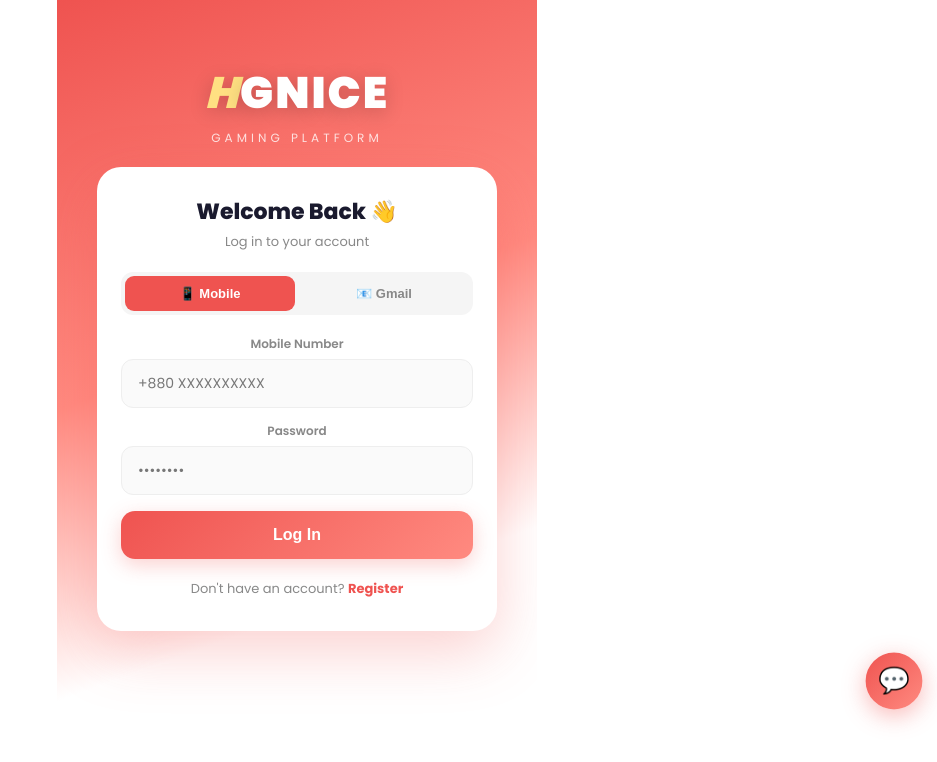
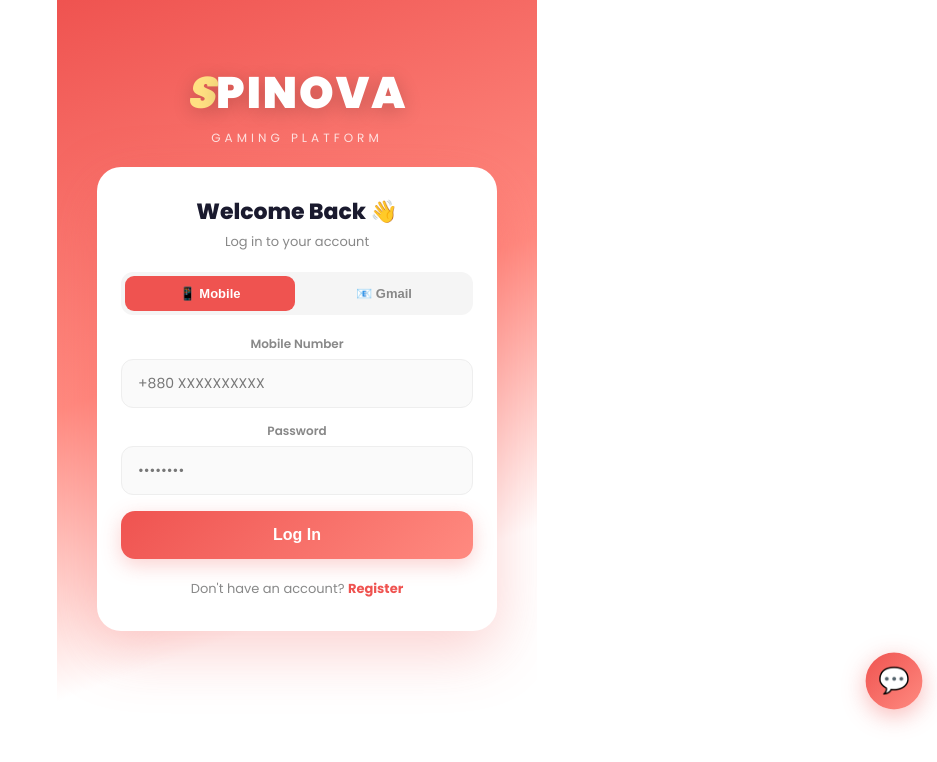
Before and after one commit to cinnamoncinnamon/rx8, a React (Vite) app: page / in a window 1280 px wide. Shown: the top 762 px of the page, without its empty margins (343-1280 px from the left). Built offline with nearby package versions, Linux system fonts and the light colour scheme.

Commit message:
Rebrand: HGNICE → SPINOVA

```diff
--- a/src/components/SupportChat.jsx
+++ b/src/components/SupportChat.jsx
@@ -11,7 +11,7 @@ const AUTO_REPLIES = [
 ];
 
 export default function SupportChat({ onClose, user }) {
-  const [messages, setMessages] = useState([{ from: "support", text: "👋 Welcome to HGNICE Support! How can I help you today?", time: new Date().toLocaleTimeString([], { hour: "2-digit", minute: "2-digit" }) }]);
+  const [messages, setMessages] = useState([{ from: "support", text: "👋 Welcome to SPINOVA Support! How can I help you today?", time: new Date().toLocaleTimeString([], { hour: "2-digit", minute: "2-digit" }) }]);
   const [input, setInput] = useState("");
   const [typing, setTyping] = useState(false);
   const bottomRef = useRef(null);
@@ -36,7 +36,7 @@ export default function SupportChat({ onClose, user }) {
         <button onClick={onClose} style={{ background:"none", border:"none", color:"rgba(255,255,255,.8)", fontSize:22, cursor:"pointer" }}>‹</button>
         <div style={{ width:38, height:38, borderRadius:"50%", background:"#128C7E", display:"flex", alignItems:"center", justifyContent:"center", fontSize:20 }}>🎧</div>
         <div style={{ flex:1 }}>
-          <div style={{ color:"#fff", fontWeight:700, fontSize:15 }}>HGNICE Support</div>
+          <div style={{ color:"#fff", fontWeight:700, fontSize:15 }}>SPINOVA Support</div>
           <div style={{ color:"#B2DFDB", fontSize:11 }}>{typing ? "typing..." : "🟢 Online"}</div>
         </div>
       </div>
--- a/src/games/aviator/TradingGame.jsx
+++ b/src/games/aviator/TradingGame.jsx
@@ -227,7 +227,7 @@ function TradingLoader({ onDone }) {
       ctx.textAlign   = "center";
       ctx.fillStyle   = "rgba(0,200,136,0.5)";
       ctx.shadowBlur  = 0;
-      ctx.fillText("HGNICE TRADING PLATFORM", W / 2, H * 0.21);
+      ctx.fillText("SPINOVA TRADING PLATFORM", W / 2, H * 0.21);
       ctx.restore();
 
       const bW = 240, bX = (W - bW) / 2, bY = H * 0.87;
--- a/src/games/lottery/WinGoGame.jsx
+++ b/src/games/lottery/WinGoGame.jsx
@@ -171,7 +171,7 @@ export default function WinGoGame({ balance, setBalance, onBack }) {
       <div style={{ background:gradient, padding:"0" }}>
         <div style={{ display:"flex", alignItems:"center", justifyContent:"space-between", padding:"12px 16px" }}>
           <button onClick={onBack} style={{ background:"rgba(255,255,255,.2)", border:"none", color:"#fff", fontSize:18, cursor:"pointer", borderRadius:8, padding:"6px 12px", fontFamily:"'Poppins',sans-serif" }}>‹ Back</button>
-          <div style={{ fontSize:20, fontWeight:900, color:"#fff", letterSpacing:1 }}><span style={{ fontStyle:"italic", color:"#FFE082" }}>H</span>GNICE</div>
+          <div style={{ fontSize:20, fontWeight:900, color:"#fff", letterSpacing:1 }}><span style={{ fontStyle:"italic", color:"#FFE082" }}>S</span>PINOVA</div>
           <div style={{ background:"rgba(255,255,255,.2)", borderRadius:16, padding:"5px 12px", color:"#fff", fontWeight:700, fontSize:13 }}>৳{balance.toFixed(2)}</div>
         </div>
         <div style={{ display:"flex", padding:"0 10px 12px", gap:6 }}>
--- a/src/pages/DepositSetup.jsx
+++ b/src/pages/DepositSetup.jsx
@@ -15,7 +15,7 @@ export default function DepositSetup({ contact, onDone }) {
       <style>{CSS}</style>
       <div style={{ paddingTop:50, paddingBottom:16, textAlign:"center" }}>
         <div style={{ fontSize:36, fontWeight:900, color:"#fff", letterSpacing:2 }}>
-          <span style={{ fontStyle:"italic", color:"#FFE082" }}>H</span>GNICE
+          <span style={{ fontStyle:"italic", color:"#FFE082" }}>S</span>PINOVA
         </div>
         <div style={{ color:"rgba(255,255,255,.8)", fontSize:13, marginTop:4 }}>💳 Payment Setup</div>
       </div>
--- a/src/pages/LoginScreen.jsx
+++ b/src/pages/LoginScreen.jsx
@@ -24,7 +24,7 @@ export default function LoginScreen({ onLogin, onGotoRegister }) {
       <style>{CSS}</style>
       <div style={{ paddingTop: 60, paddingBottom: 20, opacity: show ? 1 : 0, transform: show ? "translateY(0)" : "translateY(-30px)", transition: "all .7s ease", textAlign: "center" }}>
         <div style={{ fontSize: 44, fontWeight: 900, color: "#fff", letterSpacing: 2, textShadow: "0 4px 20px #0003" }}>
-          <span style={{ fontStyle: "italic", color: "#FFE082" }}>H</span>GNICE
+          <span style={{ fontStyle: "italic", color: "#FFE082" }}>S</span>PINOVA
         </div>
         <div style={{ color: "rgba(255,255,255,.8)", fontSize: 12, marginTop: 4, letterSpacing: 4 }}>GAMING PLATFORM</div>
       </div>
--- a/src/pages/RegisterScreen.jsx
+++ b/src/pages/RegisterScreen.jsx
@@ -21,12 +21,12 @@ export default function RegisterScreen({ onRegister, onBack }) {
       <style>{CSS}</style>
       <div style={{ paddingTop: 55, paddingBottom: 16, textAlign: "center" }}>
         <div style={{ fontSize: 38, fontWeight: 900, color: "#fff", letterSpacing: 2 }}>
-          <span style={{ fontStyle: "italic", color: "#FFE082" }}>H</span>GNICE
+          <span style={{ fontStyle: "italic", color: "#FFE082" }}>S</span>PINOVA
         </div>
       </div>
 
       <div style={{ width: "92%", maxWidth: 400, background: "#fff", borderRadius: 24, padding: "28px 24px 32px", boxShadow: "0 20px 60px #EF535044" }}>
-        <div style={{ fontWeight: 800, fontSize: 22, color: G.text, marginBottom: 4 }}>Join HGNICE 🎮</div>
+        <div style={{ fontWeight: 800, fontSize: 22, color: G.text, marginBottom: 4 }}>Join SPINOVA 🎮</div>
         <div style={{ color: G.sub, fontSize: 13, marginBottom: 20 }}>Start winning today</div>
 
         {/* Method toggle */}
--- a/src/profile/ProfileScreen.jsx
+++ b/src/profile/ProfileScreen.jsx
@@ -252,7 +252,7 @@ function BeginnerGuideScreen({ onBack }) {
       <div style={{padding:"14px"}}>
         <div style={{background:gradient,borderRadius:16,padding:"16px 20px",marginBottom:14,textAlign:"center"}}>
           <div style={{fontSize:32,marginBottom:6}}>👋</div>
-          <div style={{color:"#fff",fontWeight:800,fontSize:16}}>Welcome to HGNICE!</div>
+          <div style={{color:"#fff",fontWeight:800,fontSize:16}}>Welcome to SPINOVA!</div>
           <div style={{color:"rgba(255,255,255,.8)",fontSize:12,marginTop:4}}>Follow these steps to start winning</div>
         </div>
         {steps.map((s,i)=>(
@@ -275,14 +275,14 @@ function AboutUsScreen({ onBack }) {
       <SubHeader title="About Us" onBack={onBack}/>
       <div style={{padding:"14px"}}>
         <div style={{background:gradient,borderRadius:16,padding:"32px 20px",textAlign:"center",marginBottom:14}}>
-          <div style={{fontSize:44,fontWeight:900,color:"#fff",letterSpacing:2}}><span style={{fontStyle:"italic",color:"#FFE082"}}>H</span>GNICE</div>
+          <div style={{fontSize:44,fontWeight:900,color:"#fff",letterSpacing:2}}><span style={{fontStyle:"italic",color:"#FFE082"}}>S</span>PINOVA</div>
           <div style={{color:"rgba(255,255,255,.8)",fontSize:12,letterSpacing:4,marginTop:4}}>GAMING PLATFORM</div>
           <div style={{background:"rgba(255,255,255,.2)",borderRadius:20,padding:"4px 16px",display:"inline-block",marginTop:12,color:"#fff",fontSize:12,fontWeight:600}}>Version 1.0.9</div>
         </div>
         {[
-          {icon:"🏢",title:"Company",value:"HGNICE Entertainment Ltd."},
+          {icon:"🏢",title:"Company",value:"SPINOVA Entertainment Ltd."},
           {icon:"🌍",title:"Region",value:"Bangladesh · Asia"},
-          {icon:"📧",title:"Support Email",value:"support@hgnice.com"},
+          {icon:"📧",title:"Support Email",value:"support@spinova.com"},
           {icon:"💬",title:"Live Chat",value:"Available 24/7"},
           {icon:"🔒",title:"Security",value:"256-bit SSL Encrypted"},
           {icon:"⚖️",title:"License",value:"Certified RNG & Fair Play"},
```
